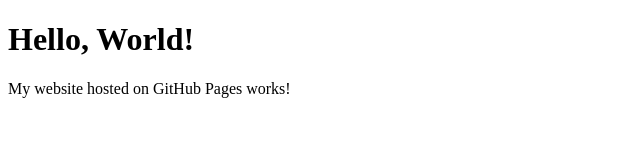
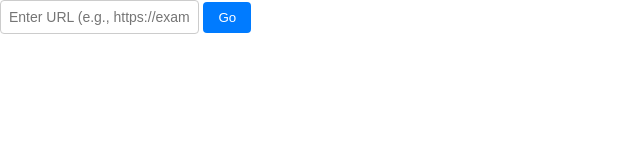
Before and after one commit to BaljTheGreat/duck, a plain HTML site: page index.html in a window 1280 px wide. Shown: the whole page, without its empty margins (0-640 px from the left). Drawn offline with Linux system fonts and the light colour scheme.

Commit message:
Revamp HTML structure and add navigation features

```diff
--- a/index.html
+++ b/index.html
@@ -1,11 +1,80 @@
-
 <!DOCTYPE html>
-<html>
+<html lang="en">
 <head>
-    <title>My GitHub Website</title>
+    <meta charset="UTF-8">
+    <meta name="viewport" content="width=device-width, initial-scale=1.0">
+    <title>Local HTML Browser</title>
+    <style>
+        body {
+            font-family: Arial, sans-serif;
+            margin: 0;
+            padding: 0;
+            display: flex;
+            flex-direction: column;
+            height: 100vh;
+        }
+        #nav-bar {
+            display: flex;
+            padding: 10px;
+            background-color: #f1f1f1;
+            border-bottom: 1px solid #ccc;
+            gap: 10px;
+        }
+        #address-bar {
+            flex-grow: 1;
+            padding: 8px;
+            font-size: 14px;
+            border: 1px solid #ccc;
+            border-radius: 4px;
+        }
+        button {
+            padding: 8px 15px;
+            background-color: #007bff;
+            color: white;
+            border: none;
+            border-radius: 4px;
+            cursor: pointer;
+        }
+        button:hover {
+            background-color: #0056b3;
+        }
+        #browser-frame {
+            flex-grow: 1;
+            border: none;
+            width: 100%;
+        }
+    </style>
 </head>
 <body>
-    <h1>Hello, World!</h1>
-    <p>My website hosted on GitHub Pages works!</p>
+
+    <div id="#nav-bar">
+        <input type="text" id="address-bar" placeholder="Enter URL (e.g., https://example.com) or local file path..." />
+        <button onclick="navigateToUrl()">Go</button>
+    </div>
+
+    <iframe id="browser-frame" src="about:blank"></iframe>
+
+    <script>
+        function navigateToUrl() {
+            const urlInput = document.getElementById('address-bar').value;
+            const iframe = document.getElementById('browser-frame');
+
+            // Basic URL formatting check
+            if (urlInput.startsWith('http://') || urlInput.startsWith('https://') || urlInput.startsWith('file://')) {
+                iframe.src = urlInput;
+            } else {
+                // Default to HTTP if no protocol is given
+                iframe.src = 'https://' + urlInput;
+            }
+        }
+
+        // Allow pressing "Enter" to navigate
+        document.getElementById('address-bar').addEventListener('keypress', function (e) {
+            if (e.key === 'Enter') {
+                navigateToUrl();
+            }
+        });
+    </script>
+
 </body>
 </html>
```
